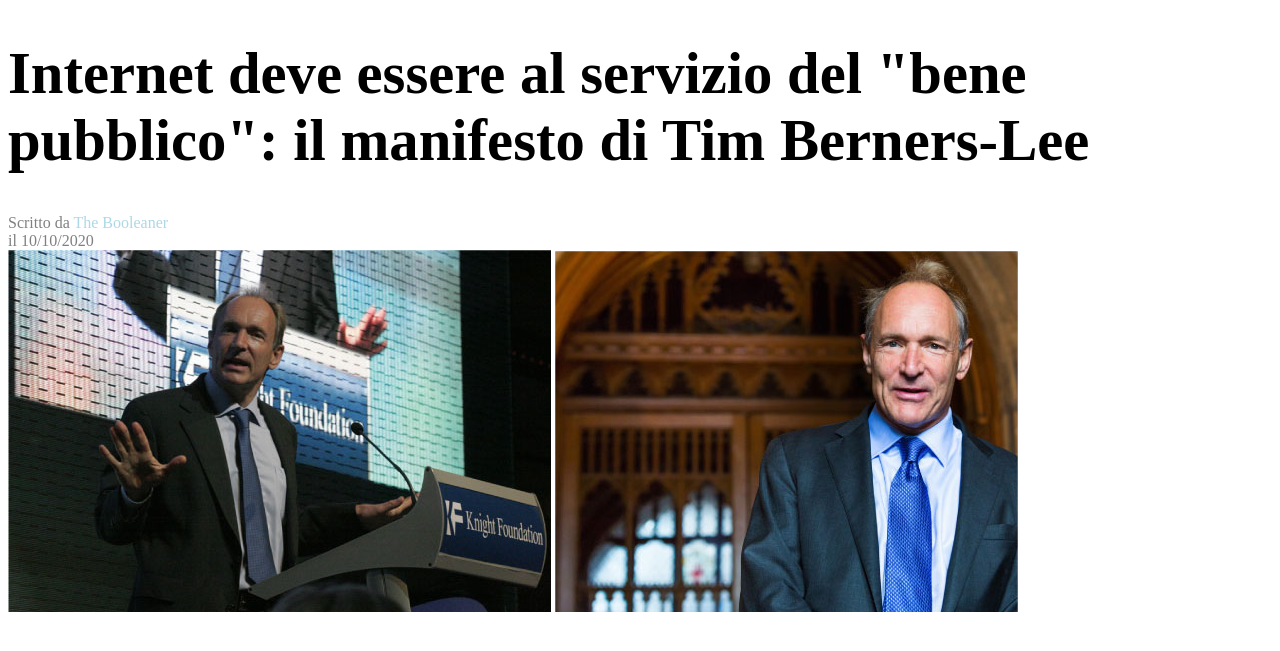
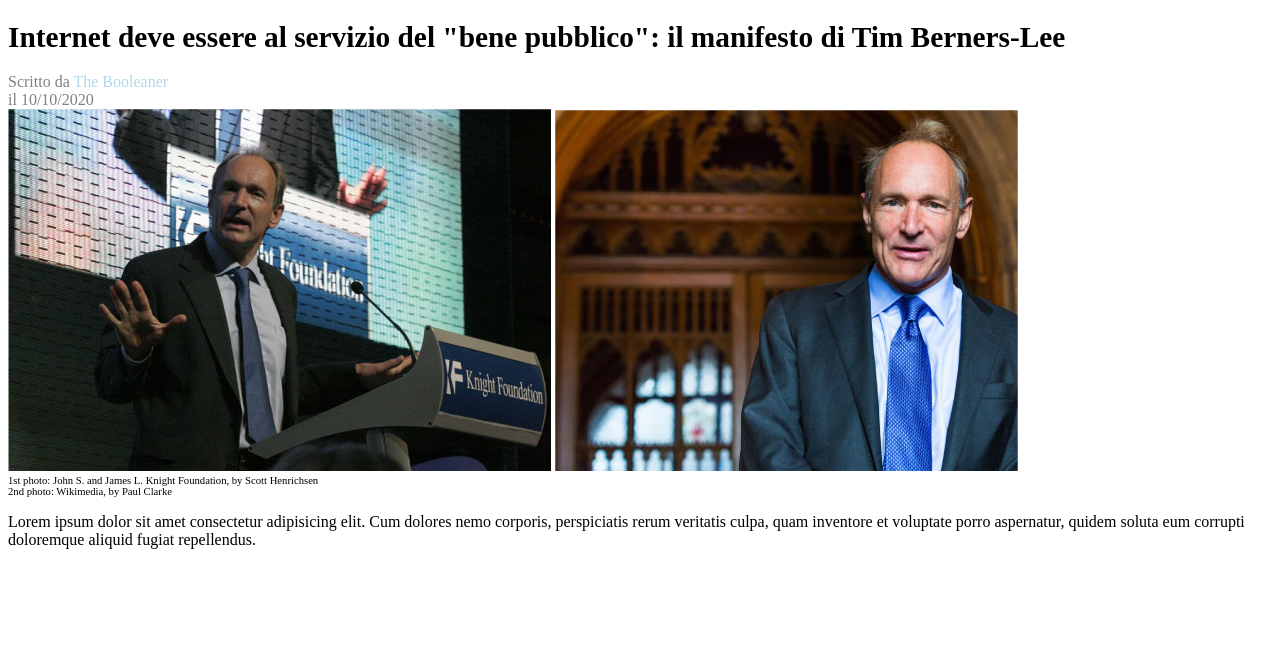
Before and after one commit to mohamedslima/html-css-booleaner, a plain HTML site: page index.html in a window 1280 px wide. Shown: the part 75-726 px from the top of the page. Drawn offline with Linux system fonts and the light colour scheme.

Commit message:
intestazione

```diff
--- a/css/style.css
+++ b/css/style.css
@@ -15,3 +15,7 @@
 #link-autori{
     color: lightblue;
 }
+
+.crediti-foto{
+    font-size: 8pt;
+}
--- a/index.html
+++ b/index.html
@@ -15,13 +15,11 @@
     <!-- /intestazione img -->
 
     <!-- titolo -->
-    <div id="intestazione">
-        <h1>Internet deve essere al servizio del "bene pubblico": il manifesto di Tim Berners-Lee</h1>
-            <div id="sottointestazione">
-                Scritto da <a id="link-autori">The Booleaner</a>
-                <div id="data">il 10/10/2020</div>
-            </div>
-    </div>
+    <h1 id="intestazione">Internet deve essere al servizio del "bene pubblico": il manifesto di Tim Berners-Lee</h1>
+         <div id="sottointestazione">
+            Scritto da <a id="link-autori">The Booleaner</a>
+            <div id="data">il 10/10/2020</div>
+        </div>
     <!-- /titolo -->
 
     <!-- foto tim berners-lee -->
@@ -29,5 +27,11 @@
         <img src="img/tim-1.jpg" alt="">
         <img src="img/tim-2.jpg" alt="">
     </div>
+    <div class="crediti-foto">1st photo: John S. and James L. Knight Foundation, by Scott Henrichsen</div>
+    <div class="crediti-foto">2nd photo: Wikimedia, by Paul Clarke</div>
+
+    <!-- testo lorem 1 -->
+    <p>Lorem ipsum dolor sit amet consectetur adipisicing elit. Cum dolores nemo corporis, perspiciatis rerum veritatis culpa, quam inventore et voluptate porro aspernatur, quidem soluta eum corrupti doloremque aliquid fugiat repellendus.</p>
+
 </body>
 </html>
```
